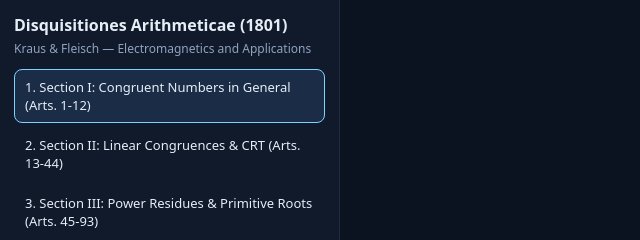
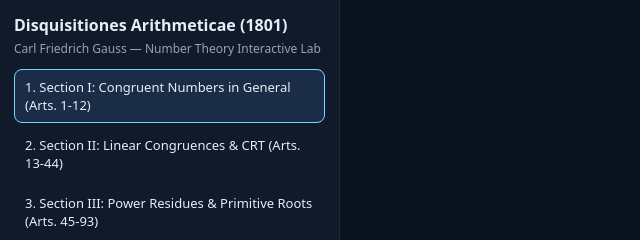
Before and after one commit to StevoKeano/EMCraft, a plain HTML site: page da_gauss.html in a window 1280 px wide. Shown: the top 240 px of the page, 0-640 px from the left. Drawn offline with nearby package versions, Linux system fonts and the light colour scheme; animation ran at ten frames a second.

Commit message:
Remove leftover Kraus &amp; Fleisch title/subtitle

```diff
--- a/da_gauss.html
+++ b/da_gauss.html
@@ -4,7 +4,7 @@
 <meta charset="utf-8" />
 <link rel="icon" href="data:," />
 <meta name="viewport" content="width=device-width, initial-scale=1" />
-<title>Disquisitiones Arithmeticae (1801) — Kraus &amp; Fleisch, Electromagnetics and Applications</title>
+<title>Disquisitiones Arithmeticae (1801) — Carl Friedrich Gauss (1801)</title>
 <link rel="stylesheet" href="https://cdn.jsdelivr.net/npm/katex@0.16.9/dist/katex.min.css" />
 <script defer src="https://cdn.jsdelivr.net/npm/katex@0.16.9/dist/katex.min.js"></script>
 <script defer src="https://cdn.jsdelivr.net/npm/katex@0.16.9/dist/contrib/auto-render.min.js"></script>
@@ -56,7 +56,7 @@
 <div id="app">
   <aside id="sidebar">
     <h1>Disquisitiones Arithmeticae (1801)</h1>
-    <div class="sub">Kraus &amp; Fleisch — Electromagnetics and Applications</div>
+    <div class="sub">Carl Friedrich Gauss — Number Theory Interactive Lab</div>
     <ul id="moduleList"></ul>
     <div id="controls"></div>
     <div id="hud">
```
